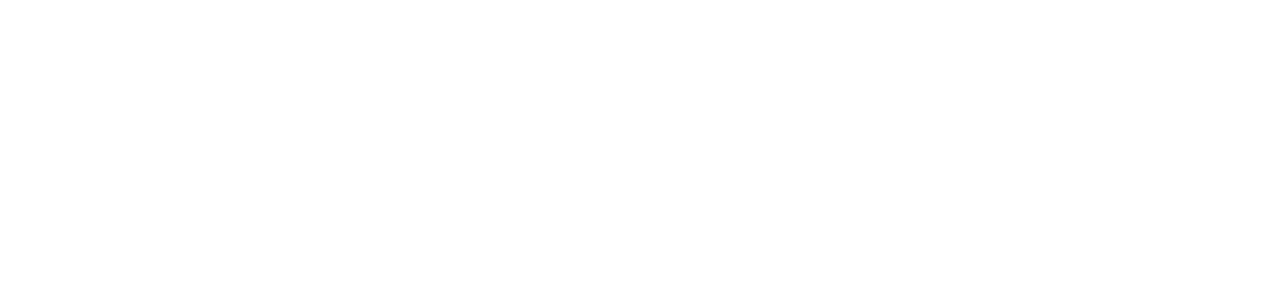
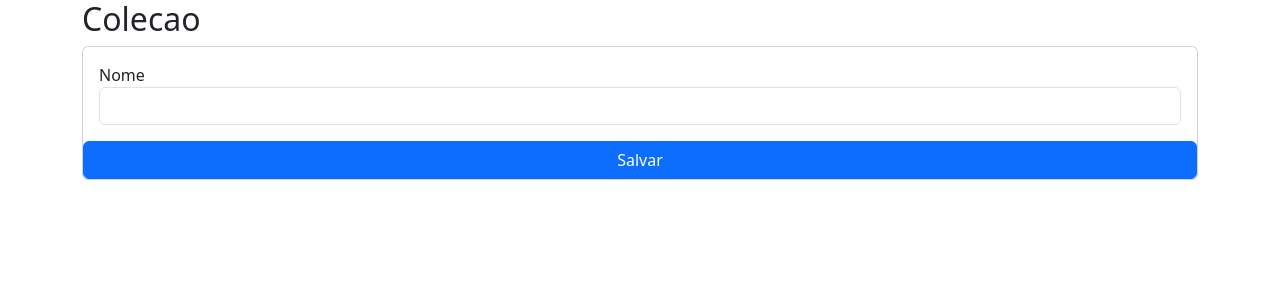
Before and after one commit to claramartinovsky/fabsoft-2025-2, an Angular app in the folder projfabsoft_frontend/: page /colecoes/novo in a window 1280 px wide. Before the commit this address led to /. Shown: the top 300 px of the page. Built offline with nearby package versions, Linux system fonts and the light colour scheme.

Commit message:
CRUD: Colecao - POST.

```diff
--- a/projfabsoft_frontend/src/app/app.routes.ts
+++ b/projfabsoft_frontend/src/app/app.routes.ts
@@ -12,6 +12,7 @@
 import { ResenhaComponent } from './resenha.component/resenha.component';
 import { FormResenha } from './form-resenha/form-resenha';
 import { ColecaoComponent } from './colecao.component/colecao.component';
+import { FormColecao } from './form-colecao/form-colecao';
 
 export const routes: Routes = [
     { path: 'usuarios', component: UsuarioComponent },
@@ -39,5 +40,5 @@
     { path: 'resenhas/alterar/:id', component: FormResenha },
 
     { path: 'colecoes', component: ColecaoComponent },
-
+    { path: 'colecoes/novo', component: FormColecao },
 ];
--- a/projfabsoft_frontend/src/app/colecao.component/colecao.component.html
+++ b/projfabsoft_frontend/src/app/colecao.component/colecao.component.html
@@ -1,5 +1,6 @@
 <main class="container">
     <h2>Colecoes</h2>
+<a (click)="novo()" class="btn btn-primary">Novo</a>
     <table class="table">
         <thead>
             <tr>
--- a/projfabsoft_frontend/src/app/colecao.component/colecao.component.ts
+++ b/projfabsoft_frontend/src/app/colecao.component/colecao.component.ts
@@ -3,19 +3,22 @@
 import { CommonModule } from '@angular/common';
 import { Colecao } from '../model/colecao';
 import { ColecaoService } from '../service/colecao.service';
+import { Router } from '@angular/router';
 
 @Component({
   selector: 'app-colecao.component',
   imports: [HttpClientModule,CommonModule],
   templateUrl: './colecao.component.html',
   styleUrl: './colecao.component.css',
-   providers: [ColecaoService]
+   providers: [ColecaoService, Router]
 })
 export class ColecaoComponent {
 
   listaColecoes: Colecao[] = [];
 
-  constructor(private colecaoService: ColecaoService) {}
+  constructor(private colecaoService: ColecaoService,
+    private router:Router
+  ) {}
 
   ngOnInit() {
     console.log("Carregando colecoes...");
@@ -23,4 +26,8 @@
       this.listaColecoes = colecoes;
     });
   }
+
+novo(){
+  this.router.navigate(['colecoes/novo']);
 }
+}
--- /dev/null
+++ b/projfabsoft_frontend/src/app/form-colecao/form-colecao.html
@@ -0,0 +1,16 @@
+<main class="container">
+    <h2>Colecao</h2>
+    <div class="card">
+        <div class="card-body">
+            <div class="form-group">
+                <label for="txtNome">Nome</label>
+                <input type="text"
+                    [(ngModel)]="colecao.nome"
+                    class="form-control"
+                    id="txtNome">
+            </div>
+        </div>
+        <button (click)="salvar()"
+        class="btn btn-primary">Salvar</button>
+    </div>
+</main>
--- /dev/null
+++ b/projfabsoft_frontend/src/app/form-colecao/form-colecao.ts
@@ -0,0 +1,30 @@
+import { CommonModule } from '@angular/common';
+import { HttpClientModule } from '@angular/common/http';
+import { Component } from '@angular/core';
+import { FormsModule } from '@angular/forms';
+import { ColecaoService } from '../service/colecao.service';
+import { Router } from '@angular/router';
+import { Colecao } from '../model/colecao';
+
+@Component({
+  selector: 'app-form-colecao',
+  imports: [HttpClientModule, CommonModule, FormsModule],
+  templateUrl: './form-colecao.html',
+  styleUrl: './form-colecao.css',
+  providers: [ColecaoService, Router]
+})
+export class FormColecao {
+    colecao: Colecao = new Colecao();
+
+    constructor(
+      private colecaoService:ColecaoService,
+      private router:Router
+    ){}
+
+    salvar(){
+      this.colecaoService.saveColecao(this.colecao)
+        .subscribe(resultado => {
+            this.router.navigate(['colecoes']);
+        });
+    }
+}
--- a/projfabsoft_frontend/src/app/service/colecao.service.ts
+++ b/projfabsoft_frontend/src/app/service/colecao.service.ts
@@ -1,6 +1,7 @@
 import { Injectable } from '@angular/core';
 import { HttpClient } from '@angular/common/http';
 import { Colecao } from '../model/colecao';
+
 @Injectable({
   providedIn: 'root'
 })
@@ -13,4 +14,8 @@
     return this.http.get<Colecao[]>(this.apiURL);
   }
 
+  saveColecao(colecao:Colecao){
+    return this.http.post(this.apiURL,colecao);
+  }
+
 }
```
Also changed, not shown: projfabsoft_frontend/src/app/form-colecao/form-colecao.css (added), 1 other file (tests, documents, lock files or other folders).
